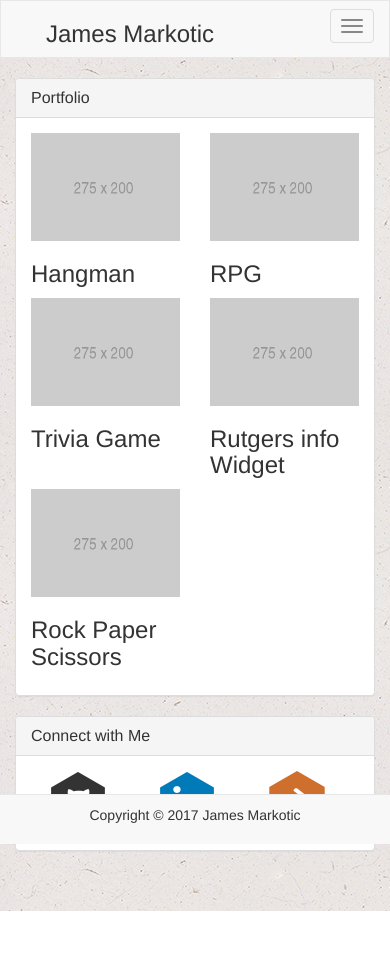
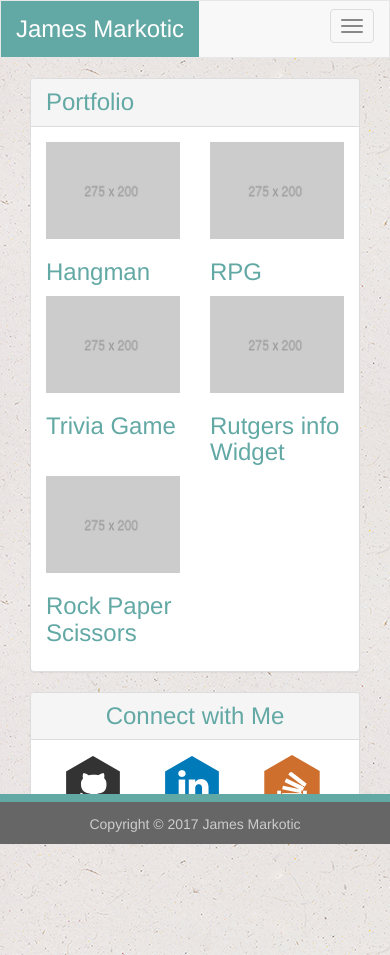
Before and after one commit to jamesmarkotic/Bootstrap-Portfolio, a plain HTML site: page portfolio.html in a window 390 px wide. Before the commit the page ends 911 px from the top, so only its background shows below. Drawn offline with nearby package versions, Linux system fonts and the light colour scheme.

Commit message:
Made pages more responsive

```diff
--- /dev/null
+++ b/assets/style.css
@@ -0,0 +1,59 @@
+* {
+	border: border-box;
+}
+
+body {
+	background-image: url(../images/ep_naturalwhite.png);
+}
+
+.h3 {
+	color: #62a8a4;
+	font-family: font-family: 'Georgia', Times, Times New Roman, serif;
+}
+
+/*Header CSS*/
+.jdm {
+	background-color: #62a8a4;
+	height: 100%;
+
+}
+
+.jdms {
+	color: white;
+}
+
+.navbar>.container .navbar-brand {
+	margin-left: 0px;
+}
+
+
+
+
+/*Body CSS*/
+.main-section {
+
+}
+
+.about-p {
+	color: grey;
+}
+
+
+
+.sidebar {
+	text-align: center;
+}
+
+.center {
+	text-align: center;
+}
+
+
+/*Footer CSS*/
+
+.foot {
+	background-color: #666;
+	color: #ccc;
+	border-top: 8px solid #62a8a4;
+	padding-top: 12px;
+}
--- a/portfolio.html
+++ b/portfolio.html
@@ -5,15 +5,13 @@
   <title>Bootstrap Portfolio</title>
   <link rel="stylesheet" href="https://maxcdn.bootstrapcdn.com/bootstrap/3.3.7/css/bootstrap.min.css" integrity="sha384-BVYiiSIFeK1dGmJRAkycuHAHRg32OmUcww7on3RYdg4Va+PmSTsz/K68vbdEjh4u" crossorigin="anonymous">
 
-  <style type="text/css">
-    body {
-      background-image: url(ep_naturalwhite.png);
-    }
-  </style>
+  <link rel="stylesheet" href="assets/style.css">
+
+
 </head>
 <body>
   <nav class="navbar navbar-default">
-  <div class="container-fluid">
+  <div class="container">
     <!-- Brand and toggle get grouped for better mobile display -->
     <div class="navbar-header">
       <button type="button" class="navbar-toggle collapsed" data-toggle="collapse" data-target="#bs-example-navbar-collapse-1" aria-expanded="false">
@@ -22,10 +20,8 @@
         <span class="icon-bar"></span>
         <span class="icon-bar"></span>
       </button>
+         <a class="navbar-brand jdm" href="index.html"><span class="jdms h3">James Markotic</span></a>
 
-     <div class="container-fluid">
-      <h3 style="padding-left: 30px;">James Markotic</h3>
-     </div>
     </div>
 
     <!-- Collect the nav links, forms, and other content for toggling -->
@@ -66,37 +62,38 @@
   </div><!-- /.container-fluid -->
 </nav>
 
-<div class="container col-md-8">
+<div class="container">
+<div class="container col-md-8 col-xs-12">
   <div class="panel panel-default">
     <div class="panel-heading">
-      <h3 class="panel-title">Portfolio</h3>
+      <h3 class="panel-title ms-header"><span class="h3">Portfolio</span></h3>
     </div>
     <div class="panel-body">
         <div class="row" >
 
           <div class="col-lg-4 col-md-4 col-xs-6">
-            <img class="img-responsive" src="275x200.png" alt="placeholder">
-            <h3 class="">Hangman</h>
+            <img class="img-responsive" src="images/275x200.png" alt="placeholder">
+            <h3 class="h3">Hangman</h>
           </div>
 
           <div class="col-lg-4 col-md-4 col-xs-6">
-            <img class="img-responsive" src="275x200.png" alt="placeholder">
-            <h3 class="image-name">RPG</h>
+            <img class="img-responsive" src="images/275x200.png" alt="placeholder">
+            <h3 class="image-name h3">RPG</h>
           </div>
 
           <div class="col-lg-4 col-md-4 col-xs-6">
-            <img class="img-responsive" src="275x200.png" alt="placeholder">
-            <h3 class="image-name">Trivia Game</h>
+            <img class="img-responsive" src="images/275x200.png" alt="placeholder">
+            <h3 class="image-name h3">Trivia Game</h>
           </div>
 
           <div class="col-lg-4 col-md-4 col-xs-6">
-            <img class="img-responsive" src="275x200.png" alt="placeholder">
-            <h3 class="image-name">Rutgers info Widget</h>
+            <img class="img-responsive" src="images/275x200.png" alt="placeholder">
+            <h3 class="image-name h3">Rutgers info Widget</h>
           </div>
 
           <div class="col-lg-4 col-md-4 col-xs-6">
-            <img class="img-responsive" src="275x200.png" alt="placeholder">
-            <h3 class="image-name">Rock Paper Scissors</h>
+            <img class="img-responsive" src="images/275x200.png" alt="placeholder">
+            <h3 class="image-name h3">Rock Paper Scissors</h>
           </div>
 
         </div>
@@ -104,36 +101,37 @@
   </div>
 </div>
 
-<div class="container col-md-4">
+<div class="container col-md-4 col-xs-12 sidebar">
   <div class="panel panel-default">
     <div class="panel-heading">
-      <h3 class="panel-title">Connect with Me</h3>
+      <h3 class="panel-title"><span class="h3">Connect with Me</span></h3>
     </div>
     <div class="panel-body center-block">
       <div class="col-xs-4">
           <a href="https://github.com/jamesmarkotic">
-            <img class="img-responsive" alt="Responsive image" src="git.png" >
+            <img class="img-responsive" alt="Responsive image" src="images/git.png" >
           </a>
       </div>
       <div class="col-xs-4">
           <a href="https://www.linkedin.com/in/james-markotic-93a6b0147/">
-            <img class="img-responsive" alt="Responsive image" src="linkedin.png">
+            <img class="img-responsive" alt="Responsive image" src="images/linkedin.png">
           </a>
       </div>
       <div class="col-xs-4">
           <a href="https://stackoverflow.com/users/8662407/james-dean">
-            <img class="img-responsive" alt="Responsive image" src="stackoverflow.png" >
+            <img class="img-responsive" alt="Responsive image" src="images/stackoverflow.png" >
           </a>
       </div>
     </div>
   </div>
 </div>
+</div>
+<div class="row" style="margin-top: 100px"></div>
 
-<div class="row" style="margin-top: 40px"></div>
-
-<footer class="navbar navbar-default navbar-fixed-bottom" style="margin-top: 50px">
+<div class="container">
+<footer class="navbar navbar-default navbar-fixed-bottom col-md-12 foot" style="margin-top: 50px">
       <div class="container">
-        <p class="text-center" style="padding-top: 10px;">Copyright © 2017 James Markotic</p>
+        <p class="text-center"">Copyright © 2017 James Markotic</p>
       </div>
 </footer>
 
```
Also changed, not shown: contact.html (+22 -25 lines), index.html (+21 -22 lines), images/275x200.png (renamed from 275x200.png), images/Portfoliopic.jpg (renamed from Portfoliopic.jpg), images/ep_naturalwhite.png (renamed from ep_naturalwhite.png), images/git.png (renamed from git.png), images/linkedin.png (renamed from linkedin.png), images/stackoverflow.png (renamed from stackoverflow.png), 1 other file.
